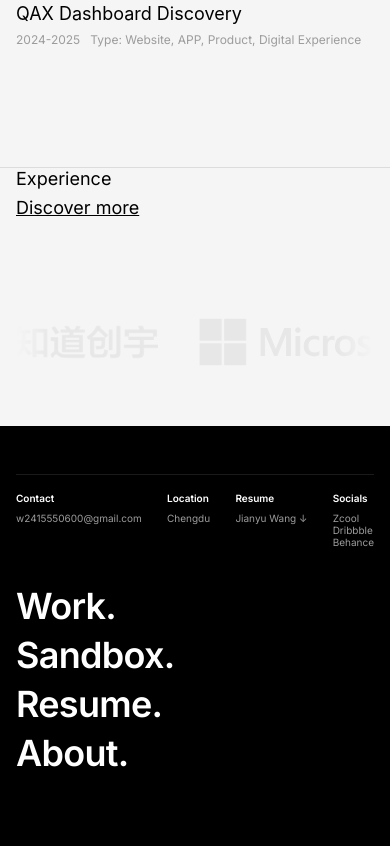
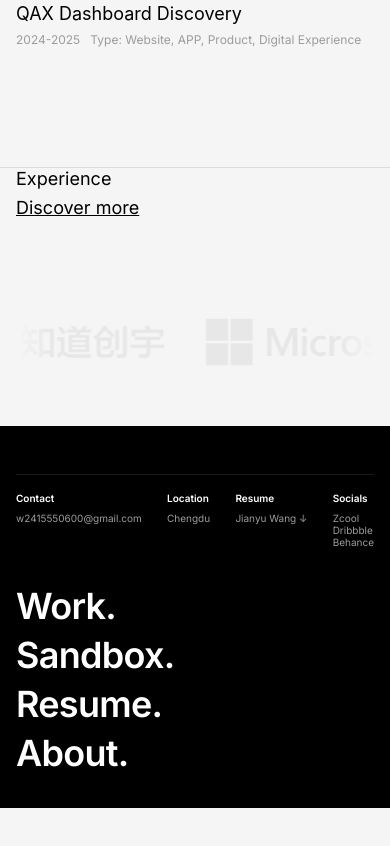
Before and after one commit to w2415550600/portfolio, a plain HTML site: page work.html in a window 390 px wide. Shown: the part 2871-3717 px from the top of the page. After the commit the page ends 3679 px from the top, so only its background shows below. Drawn offline with nearby package versions, Linux system fonts and the light colour scheme.

Commit message:
fix: 移动端Footer取消视差动画，紧凑留白

```diff
--- a/main.js
+++ b/main.js
@@ -427,24 +427,25 @@ document.addEventListener("DOMContentLoaded", () => {
   const footerContent = document.querySelector('.footer-content');
 
   if (footerEl && footerContent) {
-    // 文字层从"世界绝对位置"开始，初始在footer可见区域上方（被裁剪不可见）
-    // 滚动过程中逐渐进入黑色蒙版的可见区域，到结束时到达自然位置
-    // 注意：fromTo的from值必须是即时计算值，不能用函数（GSAP 3.12的from不支持函数值）
-    const footerStartY = -(window.innerHeight - 320);  // 初始偏移：视口高度减去320px位移
+    // 移动端跳过视差动画，桌面端保持原效果
+    const isMobile = window.innerWidth <= 768;
+    if (!isMobile) {
+      const footerStartY = -(window.innerHeight - 320);
       gsap.fromTo(footerContent,
-      { y: footerStartY },                         // 初始：在footer可见区上方，被裁剪（位移320px）
+        { y: footerStartY },
         {
-        y: 0,                                      // 结束：到达自然位置
+          y: 0,
           ease: 'none',
           scrollTrigger: {
             trigger: footerEl,
-          start: 'top bottom',                    // footer顶部到达视口底部时开始
-          end: 'top top',                         // footer顶部到达视口顶部时结束
-          scrub: true,                            // 与滚动同步
-          invalidateOnRefresh: true,              // 窗口resize时重新计算
+            start: 'top bottom',
+            end: 'top top',
+            scrub: true,
+            invalidateOnRefresh: true,
           }
         }
       );
+    }
   }
 
   // ========================================
--- a/style.css
+++ b/style.css
@@ -1116,9 +1116,15 @@ body.page-about .section-divider {
     padding-right: 40px;
   }
 
-  /* Footer - reduce top padding on mobile */
+  /* Footer - mobile: no parallax, compact spacing */
+  .footer {
+    height: auto;
+    overflow: visible;
+  }
+
   .footer-content {
     padding-top: 48px;
+    padding-bottom: 24px;
   }
 
   .footer-giant {
```
Lines whose indentation alone changed are shown as unchanged.
